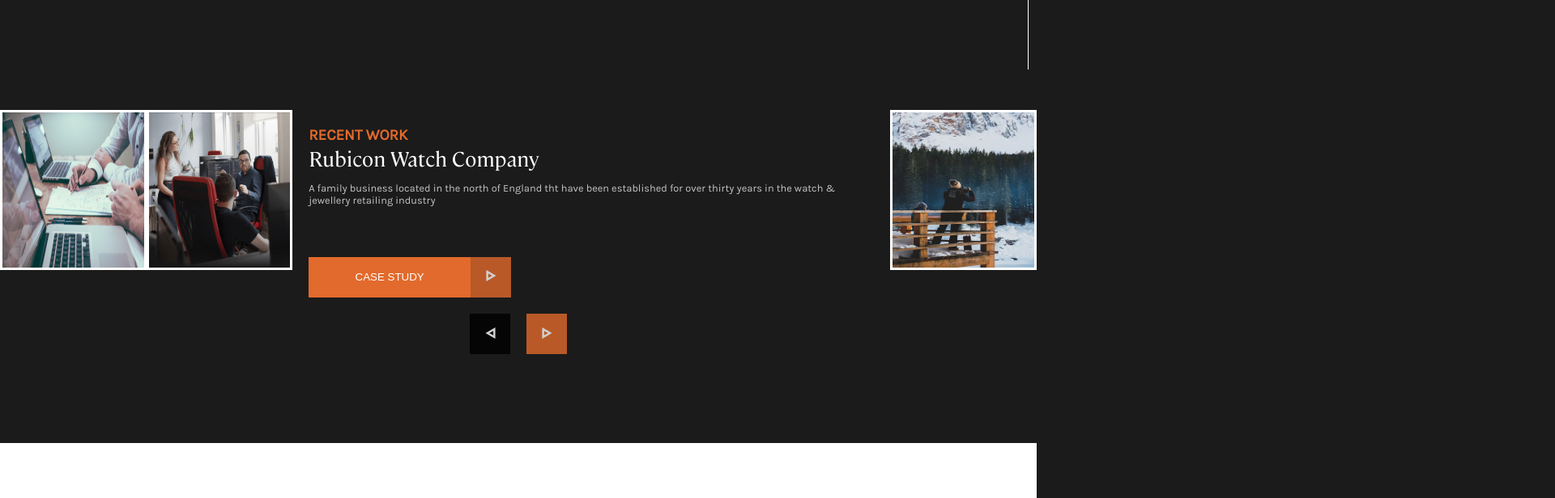
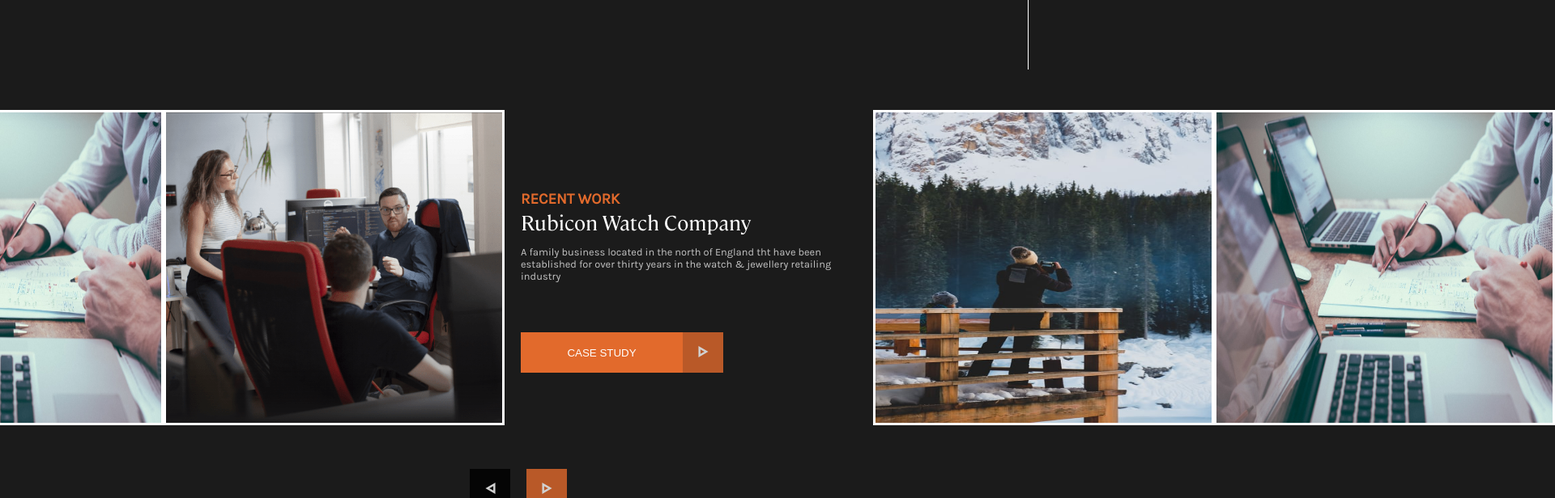
Before and after one commit to datstarkey/WillSimpson, a Vue app in the folder main-website/: page / in a window 1280 px wide. Shown: the part 940-1556 px from the top of the page at 81% size, 1920 px wide, since content can reach past the window. Built offline with nearby package versions, Linux system fonts and the light colour scheme.

Commit message:
Carousel changes

```diff
--- a/main-website/src/components/Carousel.css
+++ b/main-website/src/components/Carousel.css
@@ -17,7 +17,7 @@
     transform: translateX(0);
   }
   100% {
-    transform: translateX(500%);
+    transform: translateX(204%);
   }
 }
 .right-far {
@@ -56,7 +56,7 @@
     transform: translateX(0);
   }
   100% {
-    transform: translateX(-500%);
+    transform: translateX(-204%);
   }
 }
 
--- a/main-website/src/components/Carousel.vue
+++ b/main-website/src/components/Carousel.vue
@@ -1,6 +1,10 @@
 <template>
   <div class="flex-column mt">
     <div class="carousel-container">
+      <div id="left-hidden-image" class="image-container">
+        <img class="carousel-image" :src="farLeft.imageLocation" />
+      </div>
+
       <div id="left-image" class="image-container">
         <img class="carousel-image" :src="leftProject.imageLocation" v-on:click="moveRight()" />
       </div>
@@ -26,6 +30,10 @@
       <div id="right-image" class="image-container">
         <img class="carousel-image" :src="rightProject.imageLocation" v-on:click="moveLeft()" />
       </div>
+
+      <div id="right-hidden-image" class="image-container">
+        <img class="carousel-image" :src="farRight.imageLocation" />
+      </div>
     </div>
 
     <div class="flex center mt">
@@ -49,7 +57,9 @@
   index: number;
   currentProject: IProject;
   leftProject: IProject;
+  farLeft: IProject;
   rightProject: IProject;
+  farRight: IProject;
   moving: boolean;
 
   constructor() {
@@ -58,7 +68,9 @@
     this.index = 0;
     this.currentProject = this.projects[0];
     this.rightProject = this.projects[1];
+    this.farRight = this.projects[2];
     this.leftProject = this.projects[this.projects.length - 1];
+    this.farLeft = this.projects[this.projects.length - 2];
   }
 
   setCurrent(): void {
@@ -71,10 +83,27 @@
     this.rightProject = this.projects[index];
   }
 
+  setFarRight(): void {
+    let index = this.index + 1;
+    if (index >= this.projects.length) index = 0;
+    index++;
+    if (index >= this.projects.length) index = 0;
+    this.farRight = this.projects[index];
+  }
+
   setLeft(): void {
     let index = this.index - 1;
     if (index < 0) index = this.projects.length - 1;
     this.leftProject = this.projects[index];
+  }
+
+  setFarLeft(): void {
+    let index = this.index - 1;
+    if (index < 0) index = this.projects.length - 1;
+    index--;
+    if (index < 0) index = this.projects.length - 1;
+
+    this.farLeft = this.projects[index];
   }
 
   fadeInOut(element: HTMLElement) {
@@ -127,10 +156,15 @@
       const leftImage = document.getElementById("left-image");
       if (leftImage) {
         this.moveElement(leftImage, "right-little", this.setLeft);
+      }
+
+      const fakeLeft = document.getElementById("left-hidden-image");
+      if (fakeLeft) {
         setTimeout(() => {
-          this.moveElement(leftImage, "offscreen-left", this.setMovingFalse);
-        }, 1000);
+          this.moveElement(fakeLeft, "right-little", this.setFarLeft);
+        }, 200);
       }
+      this.setMovingFalse();
     }
   }
 
@@ -157,10 +191,14 @@
       const rightImage = document.getElementById("right-image");
       if (rightImage) {
         this.moveElement(rightImage, "left-far", this.setRight);
-        setTimeout(() => {
-          this.moveElement(rightImage, "offscreen-right", this.setMovingFalse);
-        }, 1000);
       }
+
+      const farRight = document.getElementById("right-hidden-image");
+      if (farRight) {
+        this.moveElement(farRight, "left-little", this.setFarRight);
+      }
+
+      this.setMovingFalse();
     }
   }
 }
@@ -179,7 +217,7 @@
 
 .carousel-container {
   width: 100%;
-  height: 15vw;
+  height: 30vw;
   display: flex;
   flex: 0 0 0;
 }
@@ -190,8 +228,8 @@
 }
 
 .image-container {
-  width: 15vw;
-  height: 15vw;
+  width: 50vw;
+  height: 30vw;
   border: white;
   border-width: 3px;
   border-style: solid;
@@ -207,8 +245,8 @@
   display: flex;
   flex-direction: column;
   justify-content: space-evenly;
-  width: 60%;
-  height: 15vw;
+  width: 50vw;
+  height: 30vw;
   background: var(--background-color-2);
   border: var(--background-color-2);
   border-width: 20px;
--- a/main-website/src/components/MainBlock.vue
+++ b/main-website/src/components/MainBlock.vue
@@ -22,7 +22,9 @@
         <Explore />
       </div>
     </div>
-    <Carousel :projects="projects" />
+    <div class="carousel-box">
+      <Carousel :projects="projects" />
+    </div>
     <div class="empty-space" id="end-of-slider" />
   </div>
 </template>
@@ -56,6 +58,11 @@
   height: 100px;
 }
 
+.carousel-box {
+  width: 200%;
+  margin-left: -50%;
+}
+
 .top {
   background-color: var(--background-color-1);
 }
```
